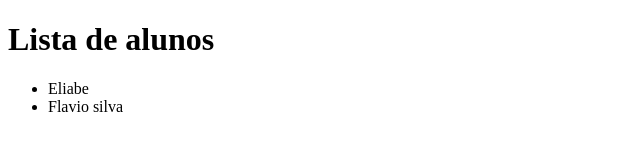
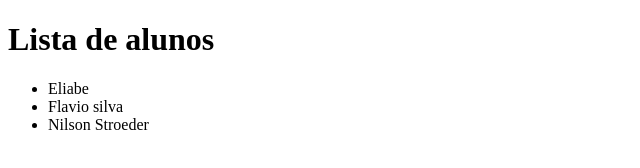
Before and after one commit to mrdouglasmorais/githubitaupcd, a plain HTML site: page index.html in a window 1280 px wide. Shown: the whole page, without its empty margins (0-640 px from the left). Drawn offline with Linux system fonts and the light colour scheme.

Commit message:
Nilson incluindo nome

```diff
--- a/index.html
+++ b/index.html
@@ -13,6 +13,7 @@
       <ul>
         <li>Eliabe</li>
         <li>Flavio silva</li>
+        <li>Nilson Stroeder</li>
       </ul>
     </div>
   </div>
```
